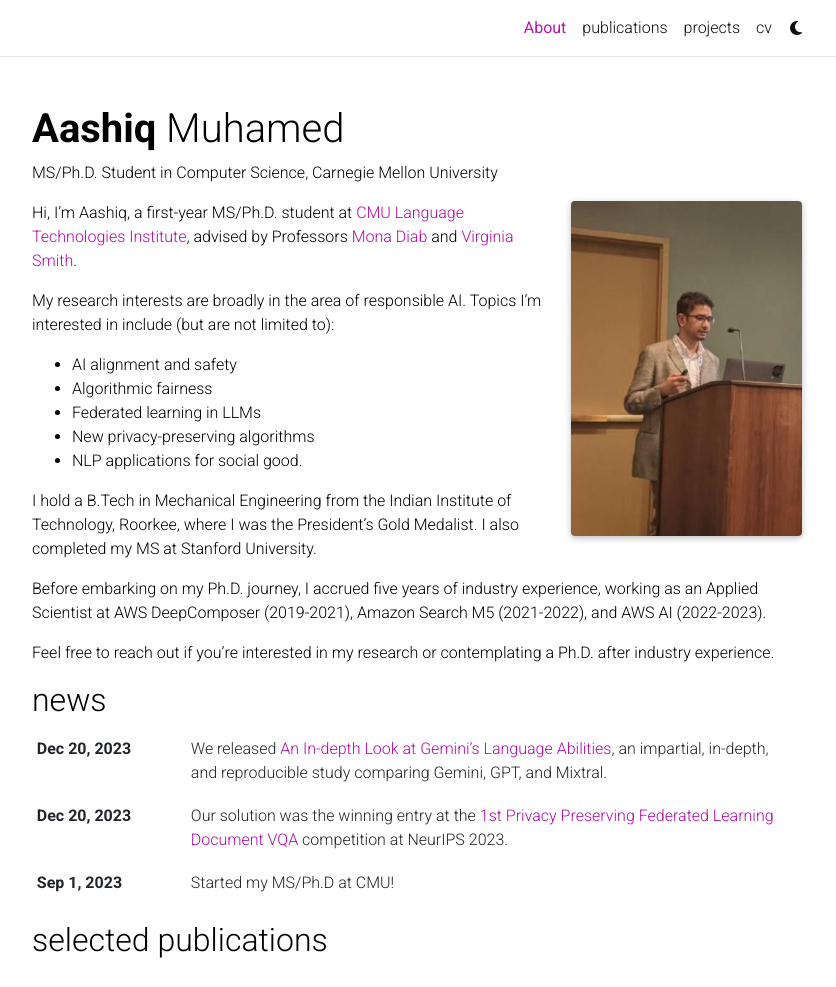
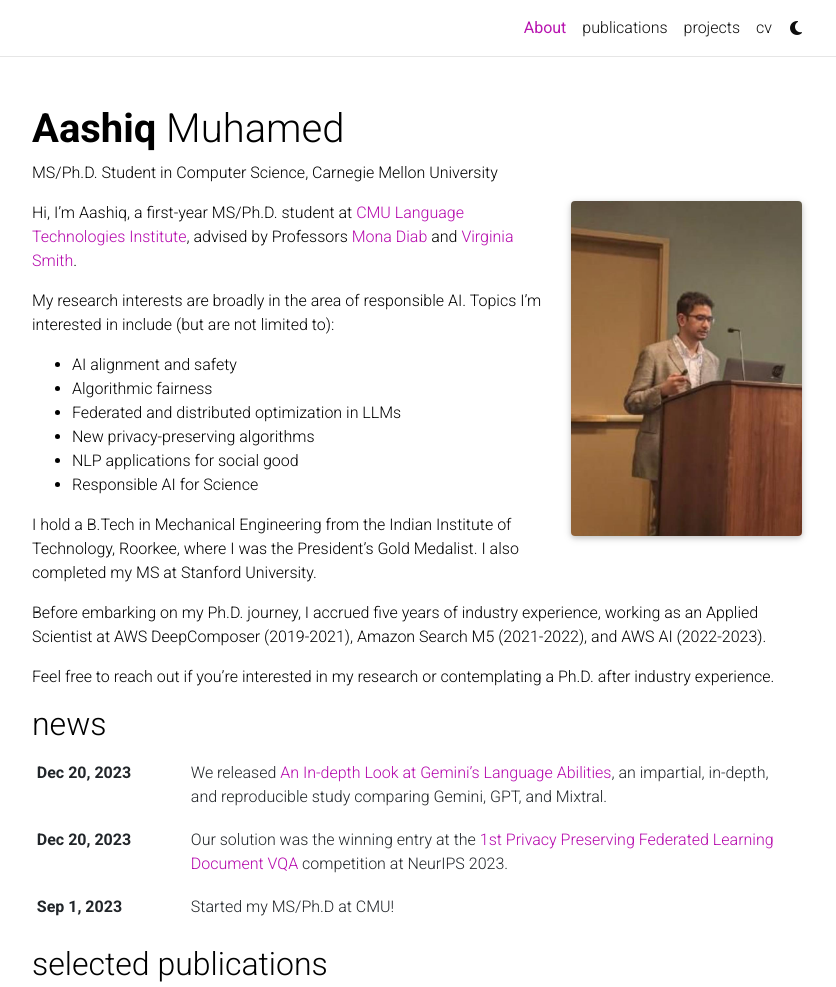
Before and after one commit to aashiqmuhamed/aashiqmuhamed.github.io, a Jekyll site: the page built from _pages/about.md, in a window 1280 px wide and 1301 px high, cut to the strip 0-987 px from the top of the window. Shown: the whole strip, without its empty margins (223-1059 px from the left). Built offline with Jekyll 4.4.1, drawn with Linux system fonts in a browser that asks for light colours; full-size pictures stand in for the smaller copies a plugin makes; some web fonts are replaced; comment, search, counter and statistics services are not loaded; a style sheet for code colours, icons or effects is not loaded.

Commit message:
Update about.md

```diff
--- a/_pages/about.md
+++ b/_pages/about.md
@@ -26,9 +26,10 @@
 
 - AI alignment and safety
 - Algorithmic fairness
-- Federated learning in LLMs
+- Federated and distributed optimization in LLMs
 - New privacy-preserving algorithms
-- NLP applications for social good.
+- NLP applications for social good
+- Responsible AI for Science
 
 I hold a B.Tech in Mechanical Engineering from the Indian Institute of Technology, Roorkee, where I was the President's Gold Medalist. I also completed my MS at Stanford University.
 
```
